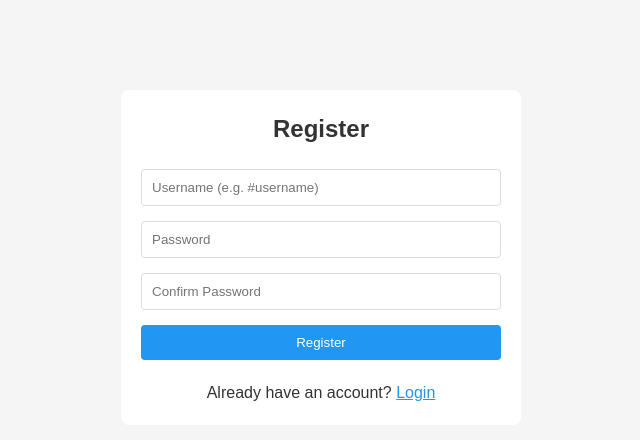
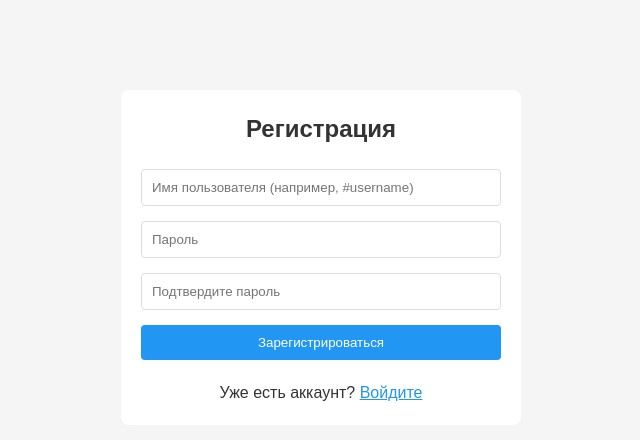
Before and after one commit to matveyv252524/site, a FastAPI app: page /register in a window 1280 px wide. Shown: the part 111-551 px from the top of the page, without its empty margins (319-959 px from the left). Run offline with FastAPI, Linux system fonts and the light colour scheme.

Commit message:
Update register.html

```diff
--- a/templates/register.html
+++ b/templates/register.html
@@ -2,26 +2,26 @@
 
 {% block content %}
     <div style="max-width: 400px; margin: 50px auto; padding: 20px; background: white; border-radius: 8px;">
-        <h2 style="text-align: center; margin-bottom: 20px;">Register</h2>
+        <h2 style="text-align: center; margin-bottom: 20px;">Регистрация</h2>
 
         {% if error %}
         <div style="color: #f44336; margin-bottom: 15px; text-align: center;">{{ error }}</div>
         {% endif %}
 
         <form method="post" action="/register" style="display: flex; flex-direction: column; gap: 15px;">
-            <input type="text" name="username" placeholder="Username (e.g. #username)" required
+            <input type="text" name="username" placeholder="Имя пользователя (например, #username)" required
                    style="padding: 10px; border: 1px solid #ddd; border-radius: 4px;">
-            <input type="password" name="password" placeholder="Password" required
+            <input type="password" name="password" placeholder="Пароль" required
                    style="padding: 10px; border: 1px solid #ddd; border-radius: 4px;">
-            <input type="password" name="confirm_password" placeholder="Confirm Password" required
+            <input type="password" name="confirm_password" placeholder="Подтвердите пароль" required
                    style="padding: 10px; border: 1px solid #ddd; border-radius: 4px;">
             <button type="submit" style="padding: 10px; background: #2196f3; color: white; border: none; border-radius: 4px; cursor: pointer;">
-                Register
+                Зарегистрироваться
             </button>
         </form>
 
         <div style="text-align: center; margin-top: 20px;">
-            Already have an account? <a href="/login" style="color: #2196f3;">Login</a>
+            Уже есть аккаунт? <a href="/login" style="color: #2196f3;">Войдите</a>
         </div>
     </div>
 {% endblock %}
```
